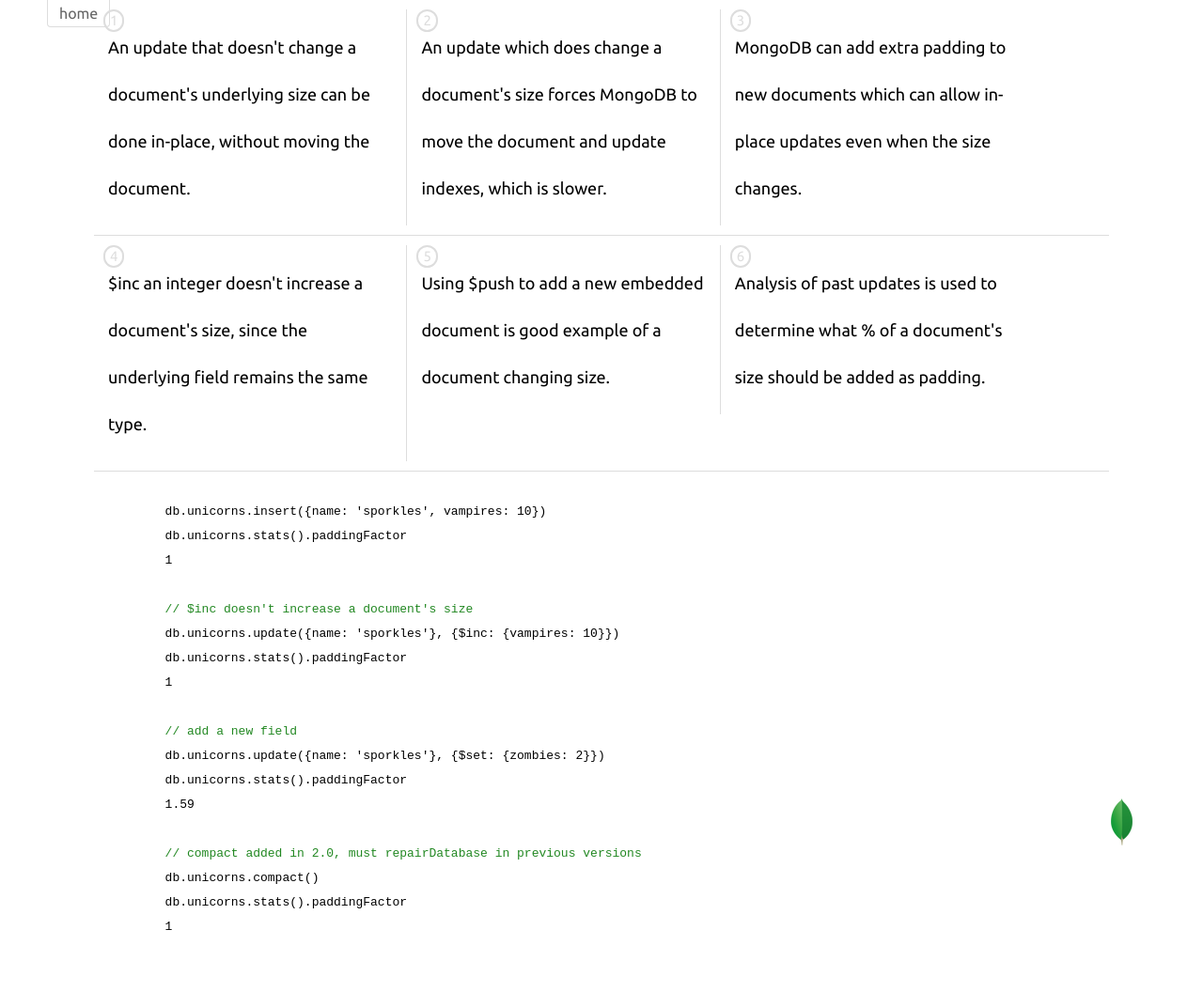
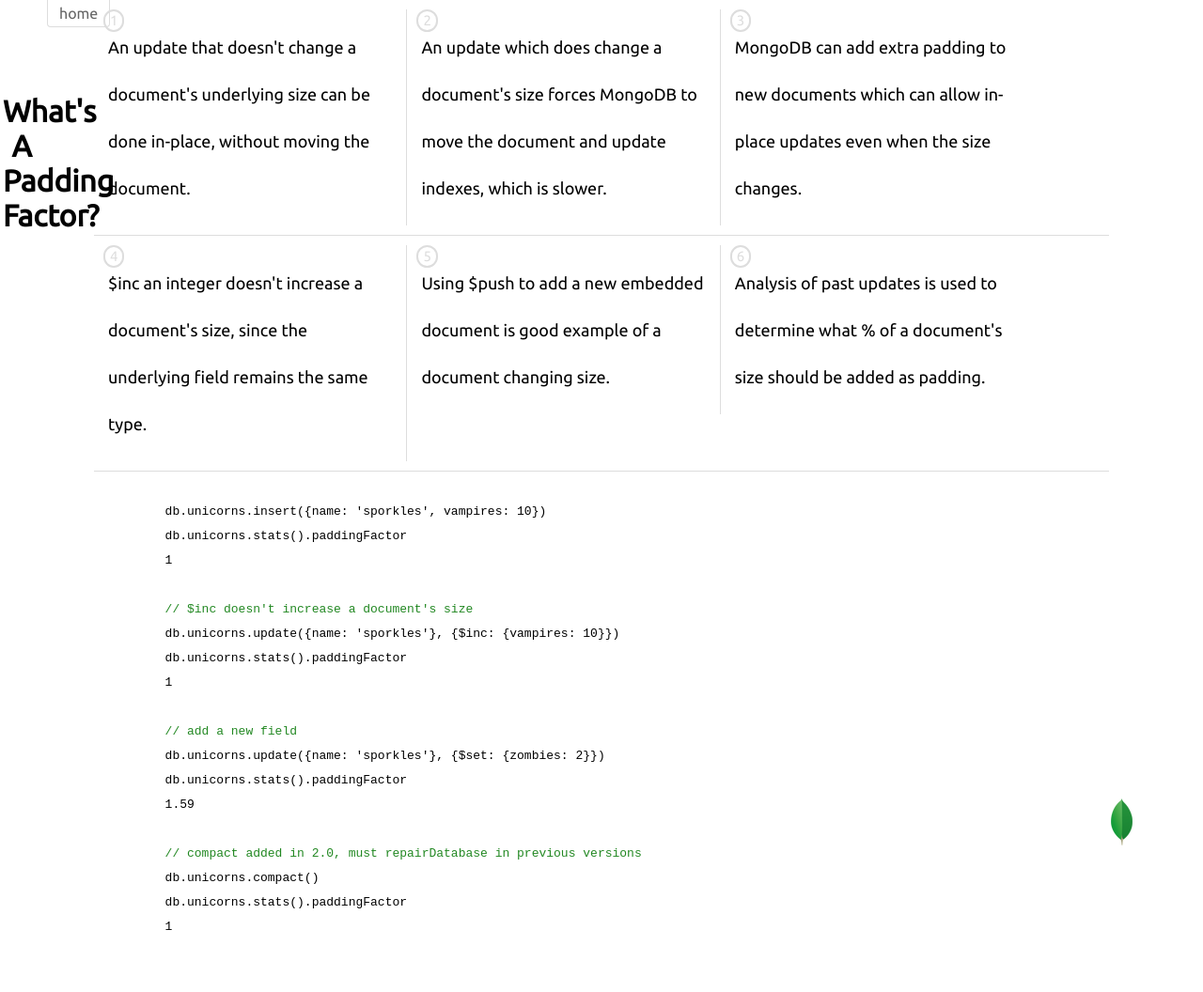
Before and after one commit to karlseguin/mongly, a Jekyll site: the page built from _posts/2011-10-10-whats-a-padding-factor.html, in a window 1280 px wide. Shown: the whole page at 94% size. Built offline with Jekyll 4.4.1, drawn with Linux system fonts in a browser that asks for light colours; nearby versions of some CDN libraries.

Commit message:
added title

```diff
--- a/_posts/2011-10-10-whats-a-padding-factor.html
+++ b/_posts/2011-10-10-whats-a-padding-factor.html
@@ -5,6 +5,7 @@
 multi: false
 fonts: [Ubuntu]
 ---
+<h1>What's A Padding Factor?</h1>
 <div class="points">
   <div>An update that doesn't change a document's underlying size can be done in-place, without moving the document.<span class="count">1</span></div>
   <div>An update which does change a document's size forces MongoDB to move the document and update indexes, which is slower.<span class="count">2</span></div>
--- a/assets/css/padding_factor.css
+++ b/assets/css/padding_factor.css
@@ -1,4 +1,5 @@
 body{font-family:Ubuntu;}
+h1{position:absolute;left:3px;top:100px;width:40px;text-align:center;}
 .points{padding:10px 0;width:1080px;;margin:0 auto;overflow:auto;border-bottom:1px solid #ddd;}
 .points:last-child{border:none;}
 .points > div{float:left;width:28%;font-size:18px;line-height:50px;padding:15px;border-right:1px solid #ddd;position:relative;}
```
